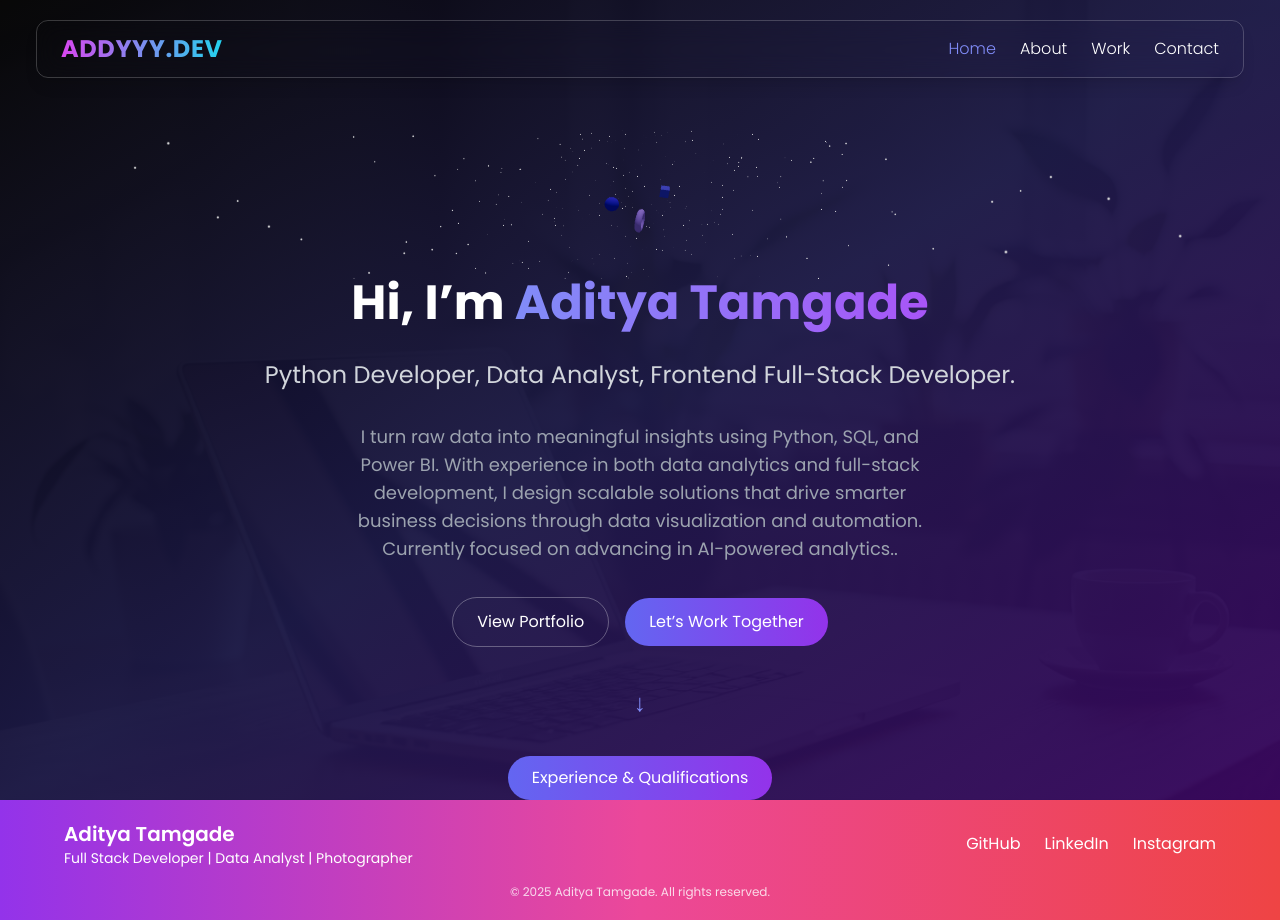
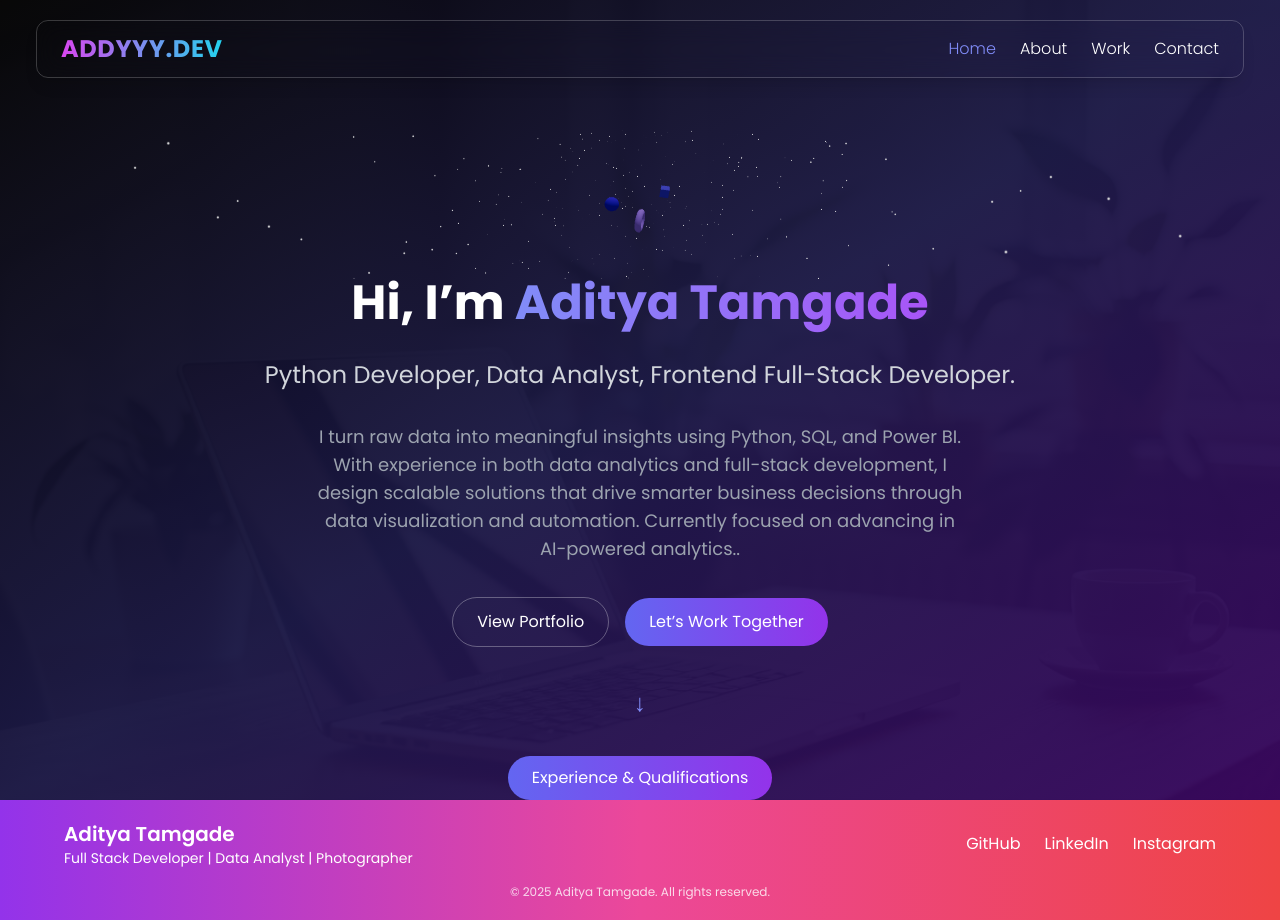
Before and after one commit to AdityaTamgade/PORTFOLIO, a React (Vite) app: page / in a window 1280 px wide. Built offline with nearby package versions, Linux system fonts and the light colour scheme.

Commit message:
Update Hero.jsx

```diff
--- a/src/components/Hero.jsx
+++ b/src/components/Hero.jsx
@@ -153,7 +153,7 @@ export default function Hero() {
           initial={{ opacity: 0, y: 20 }}
           animate={{ opacity: 1, y: 0 }}
           transition={{ delay: 0.6, duration: 1 }}
-          className="text-gray-400 max-w-md sm:max-w-xl mx-auto text-sm sm:text-lg leading-relaxed"
+          className="text-gray-400 max-w-xl sm:max-w-2xl mx-auto text-base sm:text-lg leading-relaxed px-2"
         >
           I turn raw data into meaningful insights using Python, SQL, and Power BI. With experience in both data analytics and full-stack development, I design scalable solutions that drive smarter business decisions through data visualization and automation. Currently focused on advancing in AI-powered analytics..
         </motion.p>
```
